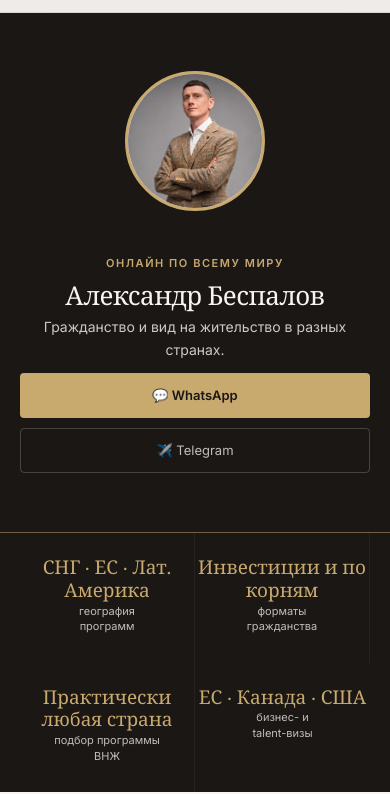
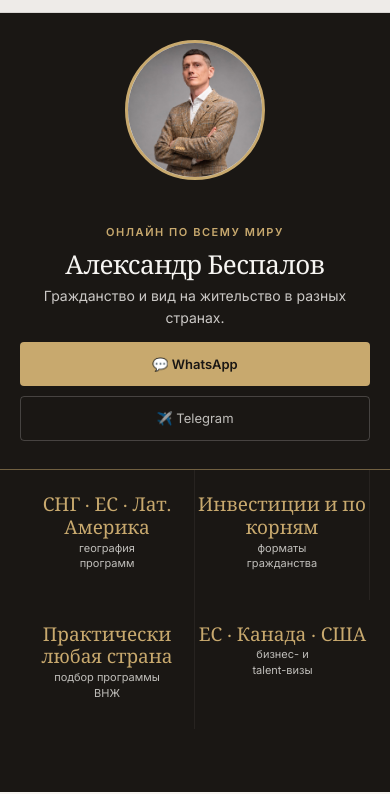
Before and after one commit to mariiagusevaes-fm/experty, a plain HTML site: page bespalov-aleksandr.html in a window 390 px wide. Shown: the part 52-846 px from the top of the page. Drawn offline with nearby package versions, Linux system fonts and the light colour scheme; a web font is replaced by a local one.

Commit message:
Fix the same mobile first-screen bugs on 7 more pages
Found these had the exact same pre-existing pattern (likely the
original template this was all copied from): dvh-based scroll jitter
and the align-items:center gap bug, just with the second block named
.trust-bar instead of .stats-bar. Applied the identical fix — svh
instead of dvh, hero/trust-bar at natural height with an invisible
filler div absorbing the slack instead of centering math.

Affects: gusev-maksim(-es), guseva-maria(-es), bespalov-aleksandr,
peretiazhko-maksim, stupkina-marina.

```diff
--- a/bespalov-aleksandr.html
+++ b/bespalov-aleksandr.html
@@ -116,10 +116,10 @@ button{font-family:var(--sans);cursor:pointer}
 .footer-copy{font-size:12px;color:var(--ink-light)}
 @media(max-width:1024px){.page-inner{grid-template-columns:1fr}.sidebar{position:static}.hero-inner{grid-template-columns:1fr;text-align:center}.hero-photo{margin:0 auto}.hero-actions{justify-content:center}}
 .screen1{display:flex;flex-direction:column}
+.screen1-filler{display:none}
 @media(max-width:768px){
-.screen1{min-height:100vh;min-height:100dvh}
-.hero{flex:1 1 auto;display:flex;align-items:center}
-.trust-bar{flex:0 0 auto}
+.screen1{min-height:100vh;min-height:100svh}
+.screen1-filler{display:block;flex:1 1 auto;background:var(--ink)}
 .nav-inner,.page,.trust-bar-inner,.footer-inner{padding-left:20px;padding-right:20px}.hero-inner{width:100%;padding-left:20px;padding-right:20px;padding-top:28px;padding-bottom:28px}.hero-text{gap:8px}.hero-photo{width:140px;height:140px}.breadcrumb{display:none}.page-inner{padding:36px 0 52px}.trust-bar-inner{flex-wrap:wrap}.trust-item{flex:1 0 50%}.hero-actions{flex-direction:column}.btn-gold,.btn-ghost{text-align:center}
 }
 </style>
@@ -161,6 +161,7 @@ button{font-family:var(--sans);cursor:pointer}
     <div class="trust-item"><div class="trust-val">ЕС · Канада · США</div><div class="trust-label">бизнес- и<br>talent-визы</div></div>
   </div>
 </div>
+<div class="screen1-filler"></div>
 </div>
 
 <div class="page">
```
Also changed, not shown: gusev-maksim-es.html (+4 -3 lines), gusev-maksim.html (+4 -3 lines), guseva-maria-es.html (+4 -3 lines), guseva-maria.html (+4 -3 lines), peretiazhko-maksim.html (+4 -3 lines), stupkina-marina.html (+4 -3 lines).
